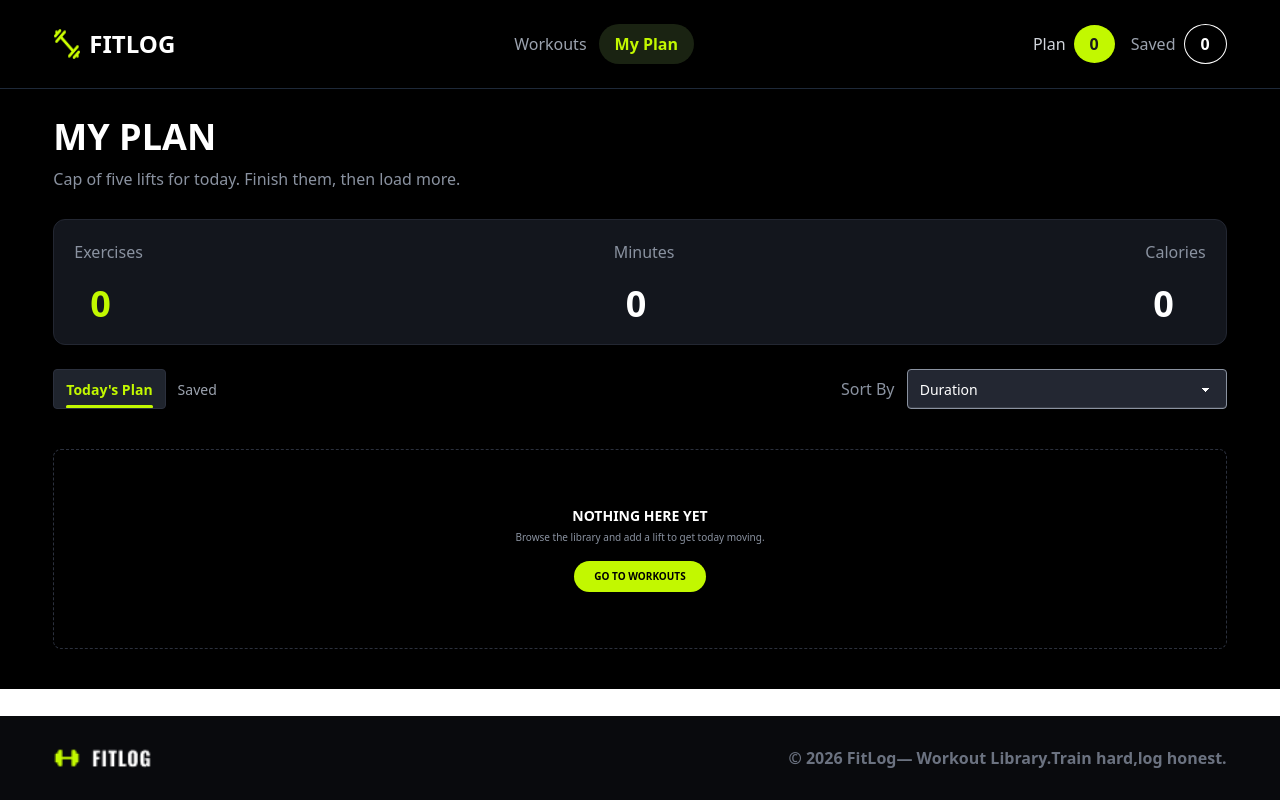
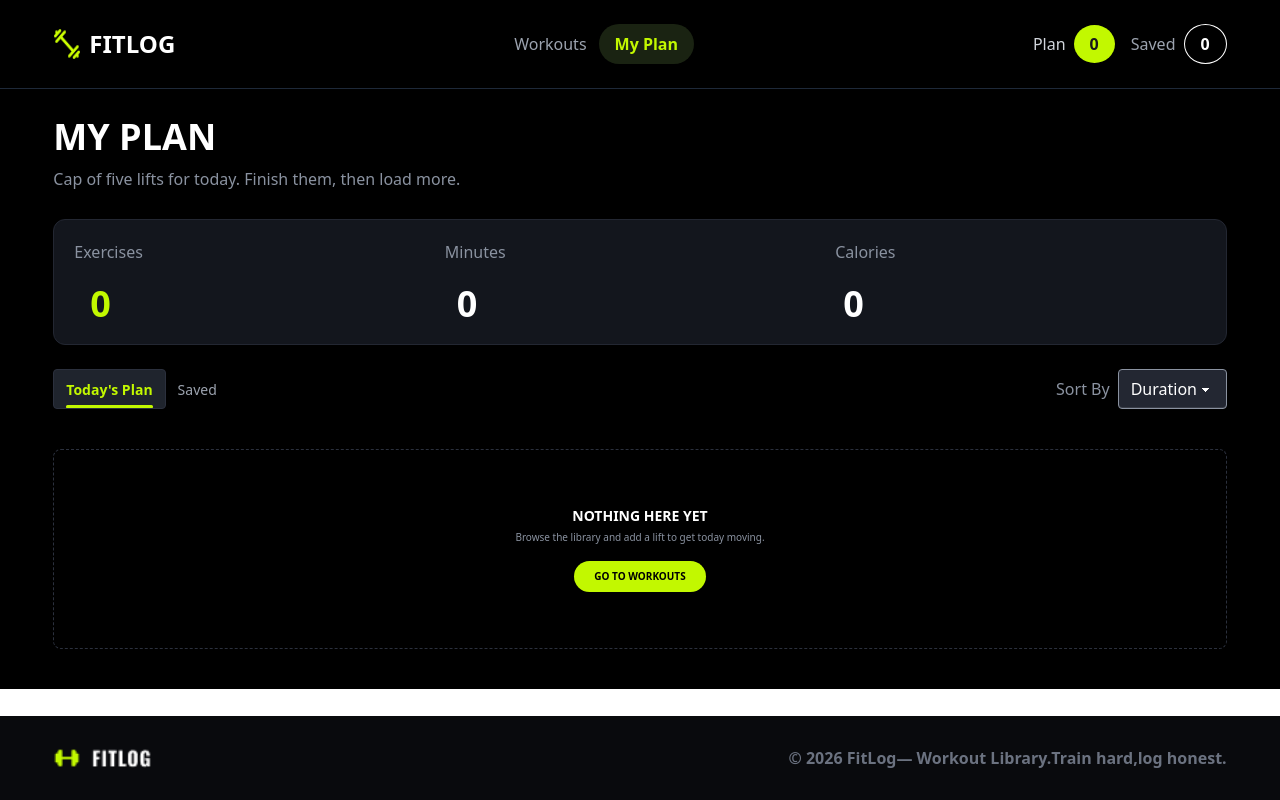
Before and after one commit to Wazida-in-code/Fitness-log, a Next.js app: page /myPlan in a window 1280 px wide. Built offline with nearby package versions, Linux system fonts and the light colour scheme.

Commit message:
Modified-Some-Files

```diff
--- a/src/app/components/AllButtons/RemoveBtn.tsx
+++ b/src/app/components/AllButtons/RemoveBtn.tsx
@@ -3,6 +3,7 @@ import { CardType } from '@/app/types/CardType';
 import { FitContext } from '@/context/FitProvider';
 import { useContext, useState } from 'react';
 import { FiX } from 'react-icons/fi';
+import { toast } from 'react-toastify';
 
 interface RemoveCardProps{
     card: CardType,
@@ -14,10 +15,12 @@ const RemoveBtn = ({card, active}: RemoveCardProps) => {
 
   const handleRemove = () => {
     if (active === "today"){
-        setTodayPlan(todayPlan.filter((item:CardType) => item.id !== card.id))
+        setTodayPlan(todayPlan.filter((item:CardType) => item.id !== card.id));
+        toast.success("Removed from today's plan!")
     }
     if (active === "saveLater"){
-        setSaveLater(saveLater.filter((item:CardType) => item.id !== card.id))
+        setSaveLater(saveLater.filter((item:CardType) => item.id !== card.id));
+        toast.success("Removed from saved later plan!")
     }
   }
 
--- a/src/app/myPlan/page.tsx
+++ b/src/app/myPlan/page.tsx
@@ -9,74 +9,81 @@ import Link from "next/link";
 const MyPlan = () => {
   const { todayPlan, saveLater } = useContext(FitContext);
   const [active, setActive] = useState<"today" | "saveLater">("today");
-  const [sortby, setSortBy] = useState<"duration" | "calori" | "rating">("duration");
+  const [sortby, setSortBy] = useState<"duration" | "calori" | "rating">(
+    "duration",
+  );
 
   const currentPlan = active === "today" ? todayPlan : saveLater;
 
-  const sortPlan = (cards : CardType[]) => {
+  const sortPlan = (cards: CardType[]) => {
     const sortedPlan = [...cards];
-      if (sortby === "duration"){
+    if (sortby === "duration") {
       sortedPlan.sort((a, b) => b.duration - a.duration);
-      }else if (sortby === "calori"){
+    } else if (sortby === "calori") {
       sortedPlan.sort((a, b) => b.caloriesBurned - a.caloriesBurned);
-      }else if (sortby === "rating"){
+    } else if (sortby === "rating") {
       sortedPlan.sort((a, b) => b.rating - a.rating);
     }
     return sortedPlan;
-  }
+  };
 
   const sortCurrentPlan = sortPlan(currentPlan);
 
   return (
     <div className="bg-[#000000]">
-      <div className="w-11/12 mx-auto py-3">
-        <h2 className="text-white font-bold text-4xl mt-4">MY PLAN</h2>
-        <p className="text-[#8A92A0] mt-2.5 mb-4">
+      <div className="mx-auto w-11/12 py-3">
+        <h2 className="mt-4 text-2xl font-bold text-white sm:text-3xl md:text-4xl">
+          MY PLAN
+        </h2>
+
+        <p className="mb-4 mt-2.5 text-sm text-[#8A92A0] sm:text-base">
           Cap of five lifts for today. Finish them, then load more.
         </p>
       </div>
 
-      <div className="w-11/12 mx-auto">
-        <div className="bg-[#13161D] border border-[#232732] text-white rounded-xl flex justify-between items-center py-5">
-          <div>
-            <p className="text-[#8A92A0] ml-5 mb-5">Exercises</p>
-            <span className="font-bold text-4xl text-[#C2F800] ml-9">
+      <div className="mx-auto w-11/12">
+        <div className="flex w-full flex-col rounded-xl border border-[#232732] bg-[#13161D] py-5 text-white sm:flex-row sm:justify-between">
+          <div className="flex flex-1 flex-col items-center sm:items-start">
+            <p className="mb-2 text-[#8A92A0] sm:ml-5 sm:mb-5">Exercises</p>
+
+            <span className="text-3xl font-bold text-[#C2F800] sm:ml-9 sm:text-4xl">
               {currentPlan.length}
             </span>
           </div>
 
-          <div>
-            <p className="text-[#8A92A0] mb-5">Minutes</p>
-            <span className="font-bold text-4xl text-white ml-3">
+          <div className="mt-5 flex flex-1 flex-col items-center sm:mt-0 sm:items-start">
+            <p className="mb-2 text-[#8A92A0] sm:mb-5">Minutes</p>
+
+            <span className="text-3xl font-bold text-white sm:ml-3 sm:text-4xl">
               {currentPlan.reduce(
                 (total: number, item: CardType) => total + item.duration,
-                0
+                0,
               )}
             </span>
           </div>
 
-          <div>
-            <p className="text-[#8A92A0] mr-5 mb-5">Calories</p>
-            <span className="font-bold text-4xl text-white ml-2">
+          <div className="mt-5 flex flex-1 flex-col items-center sm:mt-0 sm:items-start">
+            <p className="mb-2 text-[#8A92A0] sm:mb-5 sm:mr-20">Calories</p>
+
+            <span className="text-3xl font-bold text-white sm:ml-2 sm:text-4xl">
               {currentPlan.reduce(
-                (total: number, item: CardType) =>
-                  total + item.caloriesBurned,
-                0
+                (total: number, item: CardType) => total + item.caloriesBurned,
+                0,
               )}
             </span>
           </div>
         </div>
       </div>
 
-      <div className="w-11/12 mx-auto mt-6">
-        <div className="flex items-center justify-between">
-          <div className="tabs tabs-border">
+      <div className="mx-auto mt-6 w-11/12">
+        <div className="flex items-center justify-between gap-3">
+          <div className="tabs tabs-border w-full sm:w-auto">
             <input
               type="radio"
               name="my_tabs_2"
               className={`tab ${
                 active === "today"
-                  ? "text-[#C2F800] font-bold border border-[#2B303D] bg-[#1F242D]"
+                  ? "border border-[#2B303D] bg-[#1F242D] font-bold text-[#C2F800]"
                   : "text-[#9CA3AF]"
               }`}
               aria-label="Today's Plan"
@@ -89,37 +96,38 @@ const MyPlan = () => {
               name="my_tabs_2"
               className={`tab ${
                 active === "saveLater"
-                  ? "text-[#C2F800] font-bold border border-[#2B303D] bg-[#1F242D]"
+                  ? "border border-[#2B303D] bg-[#1F242D] font-bold text-[#C2F800]"
                   : "text-[#9CA3AF]"
               }`}
               aria-label="Saved"
               onChange={() => setActive("saveLater")}
             />
           </div>
-              <p className="text-[#8A92A0] ml-[600px]">Sort By</p>
+
+          <div className="flex items-center gap-2">
+            <p className="text-sm text-[#8A92A0] sm:text-base">Sort By</p>
+
             <select
               value={sortby}
               onChange={(e) =>
-              setSortBy(
-                e.target.value as "duration" | "calori" | "rating"
-              )
+                setSortBy(e.target.value as "duration" | "calori" | "rating")
               }
-            className="select appearance-none text-white bg-[#232732] border border-[#8A92A0]"
+              className="select w-auto appearance-none border border-[#8A92A0] bg-[#232732] text-sm text-white sm:text-base"
             >
-
               <option value="duration">Duration</option>
               <option value="calori">Calories</option>
               <option value="rating">Rating</option>
             </select>
           </div>
+        </div>
 
-        <div className="bg-[#000000] py-10">
+        <div className="bg-[#000000] py-6 sm:py-10">
           {currentPlan.length > 0 ? (
             sortCurrentPlan.map((card: CardType) => (
               <MiniCard key={card.id} card={card} active={active} />
             ))
           ) : (
-            <div className="flex min-h-[200px] w-full flex-col items-center justify-center rounded-lg border border-dashed border-[#2B303D] text-center">
+            <div className="flex min-h-[200px] w-full flex-col items-center justify-center rounded-lg border border-dashed border-[#2B303D] px-4 text-center">
               <h2 className="text-sm font-bold uppercase text-white">
                 NOTHING HERE YET
               </h2>
--- a/src/context/FitProvider.tsx
+++ b/src/context/FitProvider.tsx
@@ -1,11 +1,24 @@
 'use client'
+import { CardType } from "@/app/types/CardType";
 import { createContext, ReactNode, useState } from "react";
 
-export const FitContext = createContext({})
+interface FitType{
+    todayPlan: CardType[];
+    setTodayPlan: React.Dispatch<React.SetStateAction<CardType[]>>;
+    saveLater: CardType[];
+    setSaveLater: React.Dispatch<React.SetStateAction<CardType[]>>;
+}
+
+export const FitContext = createContext<FitType>({
+    todayPlan: [],
+    setTodayPlan: () => {},
+    saveLater: [],
+    setSaveLater: () => {}
+})
 
 const FitProvider = ({children}: {children: ReactNode}) => {
-    const [todayPlan, setTodayPlan] = useState([]);
-    const [saveLater, setSaveLater] = useState([]);
+    const [todayPlan, setTodayPlan] = useState<CardType[]>([]);
+    const [saveLater, setSaveLater] = useState<CardType[]>([]);
 
     const shared = {
         todayPlan, setTodayPlan,
```
Also changed, not shown: src/app/components/Navbar.tsx (+63 -22 lines), 1 other file (tests, documents, lock files or other folders). Lines whose indentation alone changed are shown as unchanged.
